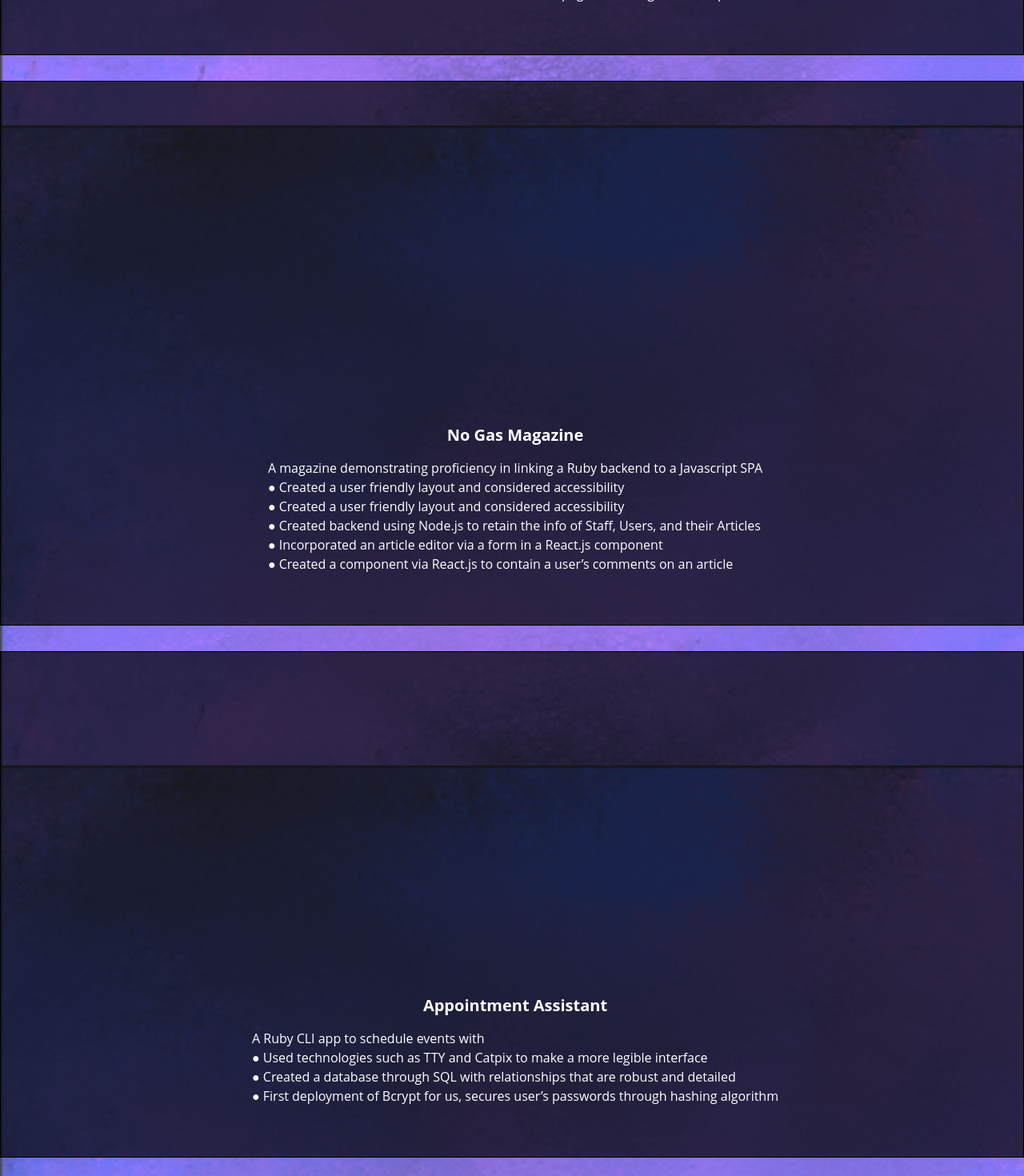
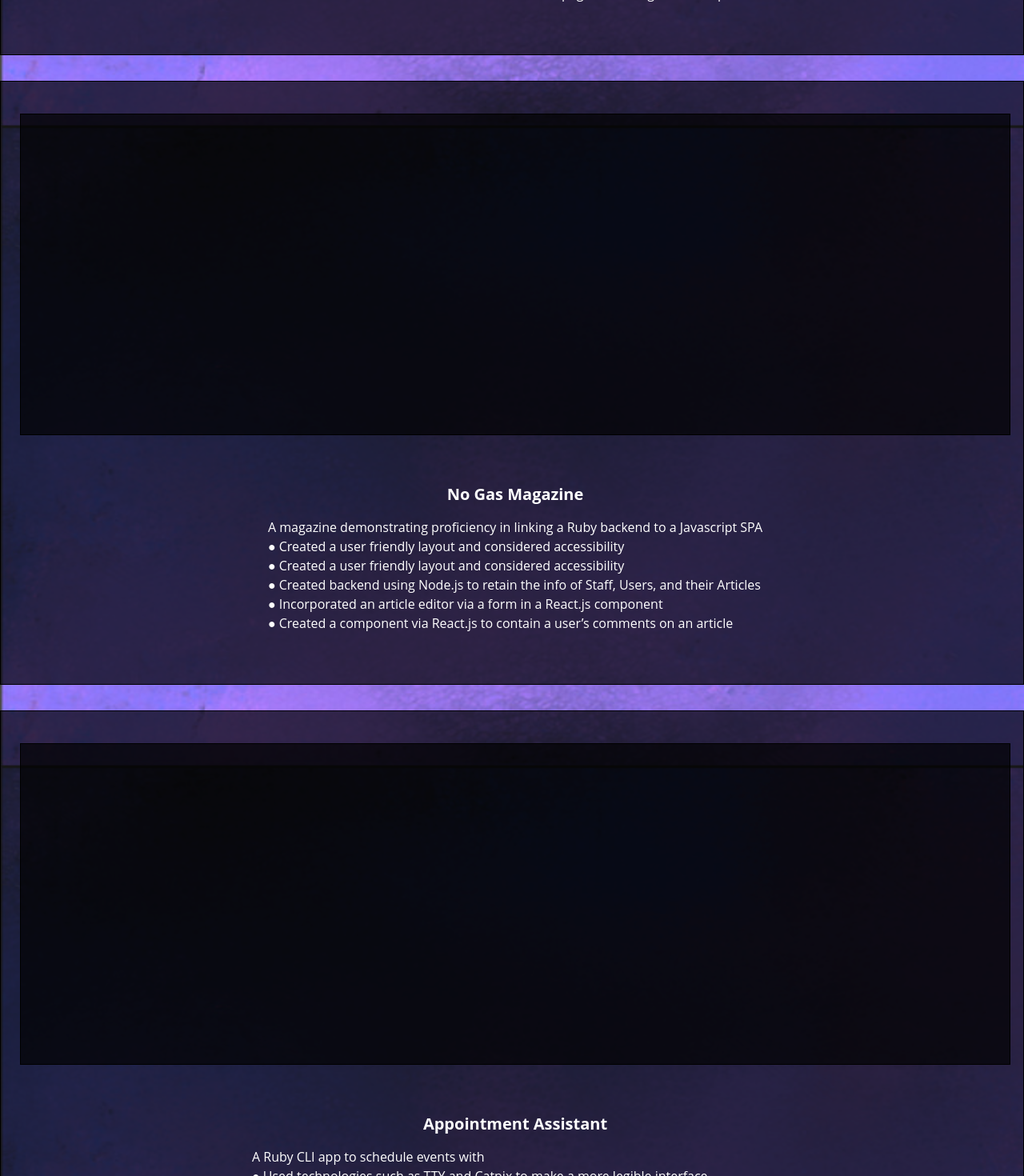
Before and after one commit to d1yr/amsfse, a Next.js app: page / in a window 1280 px wide. Shown: the part 1440-2910 px from the top of the page at 80% size. Built offline with nearby package versions, Linux system fonts and the light colour scheme.

Commit message:
all video embed attempt 2

```diff
--- a/pages/index.js
+++ b/pages/index.js
@@ -60,7 +60,7 @@ export default function Home() {
             href="https://youtu.be/Q621bGUZ1GU"
             className={styles.card}
           >
-            <div classname={styles.card}><ReactPlayer url="https://youtu.be/Q621bGUZ1GU" max-height="200px" width="100%" /></div>
+            <div className={styles.card}><ReactPlayer url="https://youtu.be/Q621bGUZ1GU" max-height="200px" width="100%" /></div>
             <br></br><br></br>
             <h2>No Gas Magazine</h2>
             <p>A magazine demonstrating proficiency in linking a Ruby backend to a Javascript SPA
@@ -74,7 +74,7 @@ export default function Home() {
             href="https://youtu.be/9U5DYzc6kDQ"
             className={styles.card}
           >
-            <div classname={styles.card}><ReactPlayer url="https://youtu.be/9U5DYzc6kDQ" max-height="200px" width="100%" /></div><br></br><br></br>
+            <div className={styles.card}><ReactPlayer url="https://youtu.be/9U5DYzc6kDQ" max-height="200px" width="100%" /></div><br></br><br></br>
             <h2>Appointment Assistant</h2>
             <p>A Ruby CLI app to schedule events with<br></br>
      ● Used technologies such as TTY and Catpix to make a more legible interface<br></br>● Created a database through SQL with relationships that are robust and detailed<br></br>●
```
